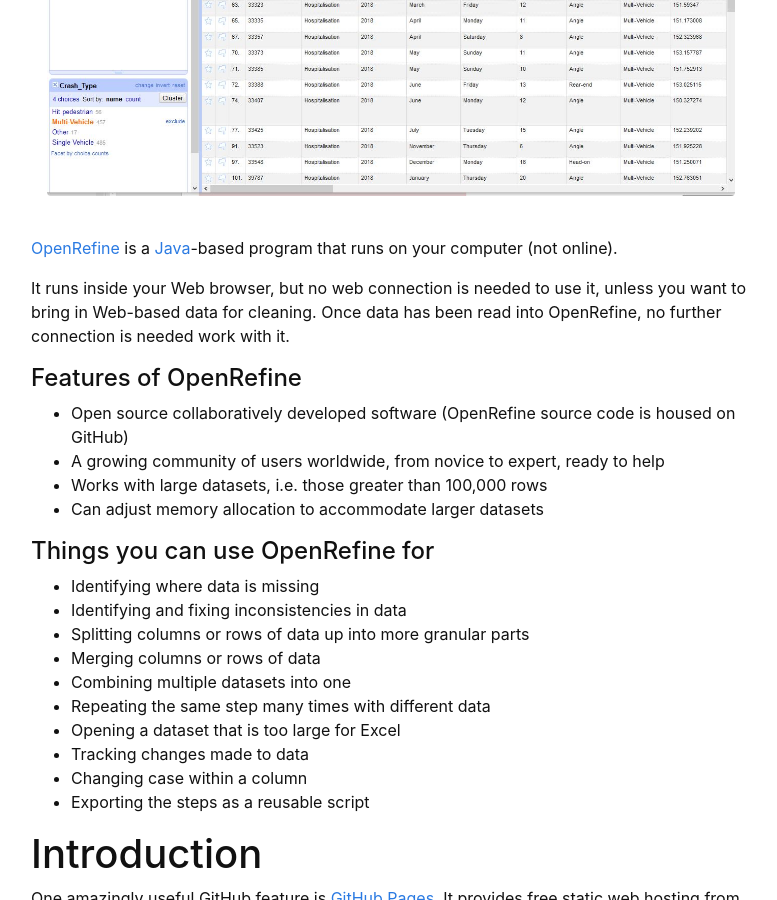
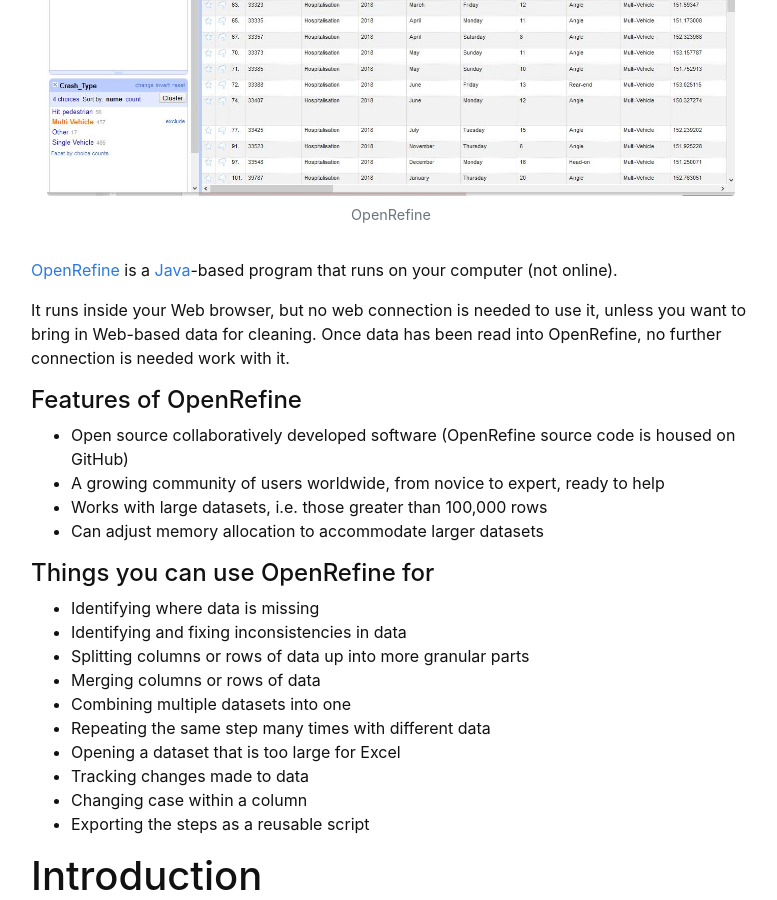
Before and after one commit to GULibrarySandbox/intro-data-wrangle, a Jekyll site: the page built from content/1-intro.md, in a window 1280 px wide and 900 px high, scrolled down 331 px. Shown: the whole window, without its empty margins (249-1026 px from the left). Built offline with Jekyll 4.4.1, drawn with Linux system fonts in a browser that asks for light colours.

Commit message:
Update 1-intro.md

```diff
--- a/content/1-intro.md
+++ b/content/1-intro.md
@@ -3,7 +3,7 @@ title: Intro
 nav: true
 ---
 ## Background
-{% include figure.html img="OpenRefine.JPG" %}
+{% include figure.html img="OpenRefine.JPG" caption="OpenRefine" width="100%" %}
 
 [OpenRefine](http://openrefine.org) is a [Java](https://www.java.com/en/)-based program that runs on your computer (not online).
 
```
